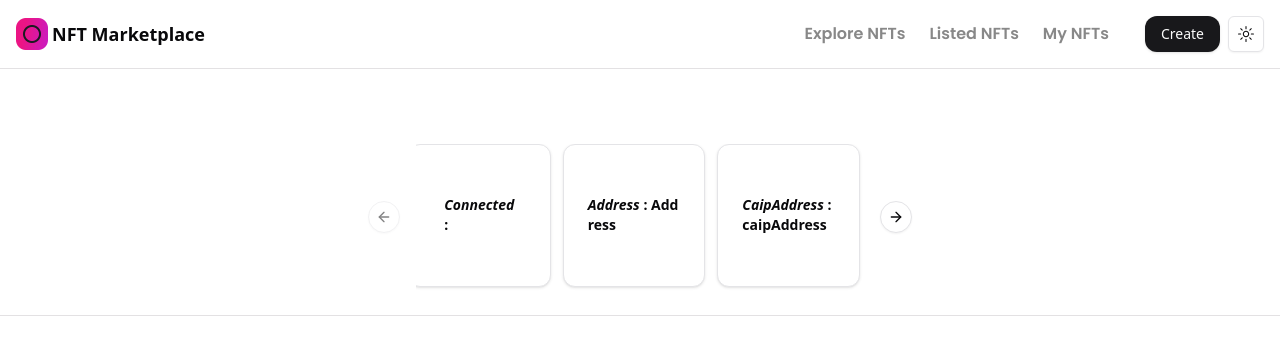
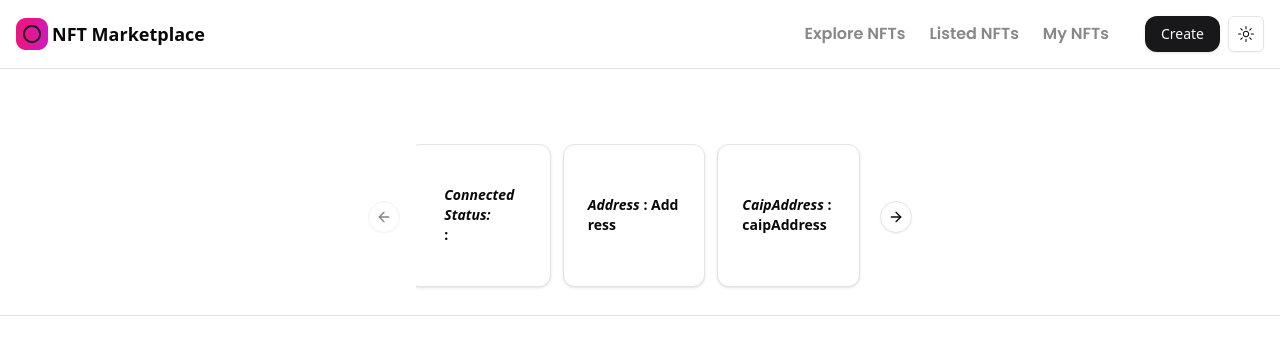
Before and after one commit to OmarMWarraich/next15-nft-marketplace, a Next.js app: page /nft-details in a window 1280 px wide. Shown: the top 341 px of the page. Built offline with nearby package versions, Linux system fonts and the light colour scheme.

Commit message:
refactor: nft-details page to use Client Component, Suspense, and search params for status

```diff
--- a/app/create-nft/page.tsx
+++ b/app/create-nft/page.tsx
@@ -1,7 +1,6 @@
 "use client";
 
 import { useState, useMemo, useCallback } from "react";
-// import { create as ipfsHttpClient } from "ipfs-http-client";
 import { useRouter } from "next/navigation";
 import { useDropzone } from "react-dropzone";
 import Image from "next/image";
@@ -11,11 +10,7 @@ import images from "@/public/assets";
 import { Button } from "@/components/ui/button";
 
 const CreateItem = () => {
-  // fileUrl is not used, so remove it
-
-  const onDrop = useCallback(async () => {
-    /* upload image to IPFS */
-  }, []);
+  const onDrop = useCallback(async () => {}, []);
 
   const {
     getRootProps,
@@ -29,7 +24,6 @@ const CreateItem = () => {
     maxSize: 5000000,
   });
 
-  // add tailwind classes acording to the file status
   const fileStyle = useMemo(
     () =>
       `dark:bg-nft-black-1 bg-white border dark:border-white border-nft-gray-2 flex flex-col items-center p-5 rounded-sm border-dashed
@@ -55,14 +49,6 @@ const CreateItem = () => {
       console.log("Error uploading file: ", error);
     }
   };
-
-  // if (isLoadingNFT) {
-  //   return (
-  //     <div className="flexCenter" style={{ height: "51vh" }}>
-  //       <Loader />
-  //     </div>
-  //   );
-  // }
 
   return (
     <div className="flex justify-center sm:px-4 p-12">
@@ -101,7 +87,6 @@ const CreateItem = () => {
                 </p>
               </div>
             </div>
-            {/* fileUrl preview removed as fileUrl is not used */}
           </div>
         </div>
 
--- a/app/created-nfts/page.tsx
+++ b/app/created-nfts/page.tsx
@@ -4,8 +4,6 @@ import NFTCard from "@/components/NFTCard";
 import { makeid } from "@/utils/makeId";
 
 const CreatorDashboard = () => {
-  // ...existing code...
-
   return (
     <div className="flex justify-center sm:px-4 p-12 min-h-screen">
       <div className="w-full minmd:w-4/5">
--- a/app/nft-details/page.tsx
+++ b/app/nft-details/page.tsx
@@ -1,10 +1,24 @@
-import React from "react";
+"use client";
+import React, { Suspense } from "react";
 import { Account } from "@/components/Account";
+import { useSearchParams } from "next/navigation";
 
-const PaymentBodyCmp = () => (
-  <div>
-    <Account />
-  </div>
-);
+const PaymentBodyCmpInner = () => {
+  const searchParams = useSearchParams();
+  const status = searchParams.get("status") || "";
+  return (
+    <div>
+      <Account status={status} />
+    </div>
+  );
+};
+
+const PaymentBodyCmp = () => {
+  return (
+    <Suspense fallback={<div>Loading...</div>}>
+      <PaymentBodyCmpInner />
+    </Suspense>
+  );
+};
 
 export default PaymentBodyCmp;
--- a/app/page.tsx
+++ b/app/page.tsx
@@ -1,4 +1,3 @@
-// import Image from "next/image";
 import { makeid } from "@/utils/makeId";
 
 import Banner from "@/components/Banner";
--- a/components/Account.tsx
+++ b/components/Account.tsx
@@ -9,7 +9,11 @@ import {
 } from "@/components/ui/carousel";
 import { Card, CardContent } from "./ui/card";
 
-export const Account: React.FC = () => {
+type AccountProps = {
+  status: string;
+};
+
+export const Account = ({ status }: AccountProps) => {
   return (
     <Carousel className="w-full max-w-md mx-auto">
       <CarouselContent className="-mt-1">
@@ -21,6 +25,7 @@ export const Account: React.FC = () => {
                   <i>
                     <b>
                       <h6>Connected</h6>
+                      <div>Status: {status}</div>
                     </b>
                   </i>{" "}
                   : <span className="break-all"> </span>
--- a/components/CreatorCard.tsx
+++ b/components/CreatorCard.tsx
@@ -1,12 +1,8 @@
 "use client";
 
 import Image, { StaticImageData } from "next/image";
-import { useTheme } from "next-themes";
 
 import images from "@/public/assets";
-// import { cn } from "@/lib/utils";
-
-// import { NFTContext } from "../context/NFTContext";
 
 interface CreatorCardProps {
   rank: number;
@@ -21,8 +17,6 @@ const CreatorCard: React.FC<CreatorCardProps> = ({
   creatorName,
   creatorEths,
 }) => {
-  //   const { nftCurrency } = useContext(NFTContext);
-  useTheme();
   return (
     <div className="min-w-190 minlg:min-w-240 border border-nft-gray-1 dark:border-nft-black-3 rounded-3xl flex flex-col p-4 m-4 bg-nft-gray-2 dark:bg-nft-black-1">
       <div className="w-8 h-8 minlg:w-10 minlg:h-10 rounded-full bg-nft-red-violet flexCenter">
@@ -56,9 +50,7 @@ const CreatorCard: React.FC<CreatorCardProps> = ({
           {creatorName}
         </p>
         <p className="mt-1 font-poppins font-semibold text-nft-black-1 dark:text-nft-gray-1">
-          {creatorEths.toFixed(2)}{" "}
-          {/* <span className="font-normal">{nftCurrency}</span> */}
-          <span className="font-normal">ETH</span>
+          {creatorEths.toFixed(2)} <span className="font-normal">ETH</span>
         </p>
       </div>
     </div>
--- a/components/Dashboard.tsx
+++ b/components/Dashboard.tsx
@@ -4,13 +4,7 @@ import { useEffect, useState, useRef } from "react";
 import Image from "next/image";
 
 import CreatorCard from "@/components/CreatorCard";
-// import NFTCard from "@/components/NFTCard";
-// import Loader from "@/components/Loader";
-
-// import { getCreators } from "@/utils/getTopCreators";
-// import { shortenAddress } from "@/utils/shortenAddress";
 import images from "@/public/assets";
-// Removed: import { makeid } from "@/utils/makeId";
 import NFTCard from "./NFTCard";
 
 interface DashboardProps {
@@ -18,18 +12,10 @@ interface DashboardProps {
 }
 
 const Dashboard = ({ addresses }: DashboardProps) => {
-  // interface NFT removed (unused)
-
-  // const [nfts, setNfts] = useState<NFT[]>([]);
-  //   const [nftsCopy, setNftsCopy] = useState<NFT[]>([]);
-  //   const [isLoading, setIsLoading] = useState(false);
   const [hideButtons, setHideButtons] = useState(false);
-  // const [activeSelect] = useState("Recently Added");
 
   const scrollRef = useRef<HTMLDivElement>(null);
   const parentRef = useRef<HTMLDivElement>(null);
-
-  // Removed unused effect for sorting
 
   const handleScroll = (direction: string) => {
     const current = scrollRef.current;
@@ -61,8 +47,6 @@ const Dashboard = ({ addresses }: DashboardProps) => {
     };
   }, []);
 
-  //   const creators = getCreators(nfts);
-
   return (
     <>
       <div
@@ -73,15 +57,6 @@ const Dashboard = ({ addresses }: DashboardProps) => {
           className="flex flex-row w-max overflow-x-scroll no-scrollbar select-none "
           ref={scrollRef}
         >
-          {/* {creators.map((creator, i) => (
-          <CreatorCard
-            key={creator.seller}
-            rank={i + 1}
-            creatorImage={images[`creator${i + 1}`]}
-            creatorName={shortenAddress(creator.seller)}
-            creatorEths={creator.sumall}
-          />
-        ))} */}
           {[6, 7, 8, 9, 10].map((i, idx) => (
             <CreatorCard
               key={`creator-${i}`}
@@ -125,19 +100,9 @@ const Dashboard = ({ addresses }: DashboardProps) => {
             Hot Bids
           </h1>
 
-          <div className="flex-2 sm:w-full flex flex-row sm:flex-col">
-            {/* <SearchBar
-              activeSelect={activeSelect}
-              setActiveSelect={setActiveSelect}
-              handleSearch={onHandleSearch}
-              clearSearch={onClearSearch}
-            /> */}
-          </div>
+          <div className="flex-2 sm:w-full flex flex-row sm:flex-col"></div>
         </div>
         <div className="mt-3 w-full flex flex-wrap justify-center">
-          {/* {nfts.map((nft) => (
-            <NFTCard key={nft.tokenId} nft={nft} />
-          ))} */}
           {[1, 2, 3, 4, 5, 6, 7, 8, 9, 10].map((i) => (
             <NFTCard
               key={`nft-${i}`}
--- a/components/Navbar.tsx
+++ b/components/Navbar.tsx
@@ -7,8 +7,6 @@ import Link from "next/link";
 import { Button } from "@/components/ui/button";
 import Theme from "./navbar/Theme";
 import images from "../public/assets";
-
-// type CheckActiveProps removed (unused)
 
 const NAV_ITEMS = [
   { label: "Explore NFTs", path: "/" },
@@ -76,8 +74,6 @@ const Navbar = () => {
   const [isOpen, setIsOpen] = useState(false);
   const router = useRouter();
   const pathname = usePathname();
-
-  // useEffect(() => setTheme("dark"), []);
 
   useEffect(() => setActive(routeToActiveLabel[pathname] || ""), [pathname]);
   useEffect(() => {
```
Also changed, not shown: components/Input.tsx (+0 -7 lines).
